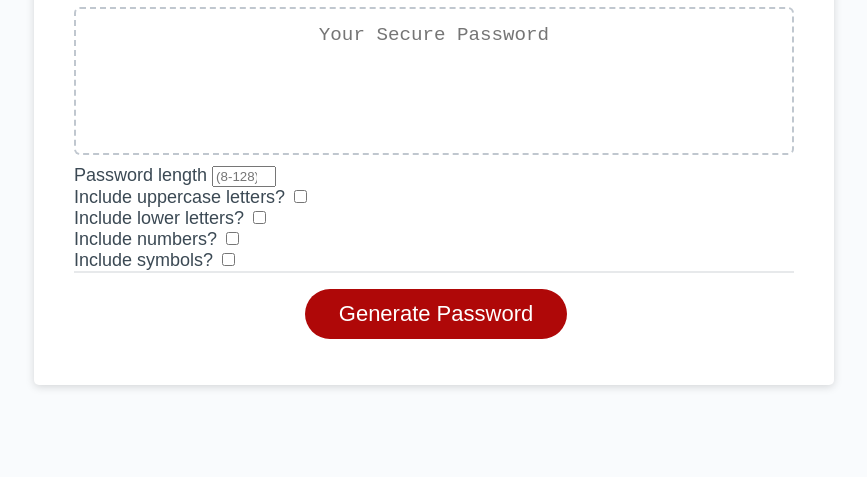
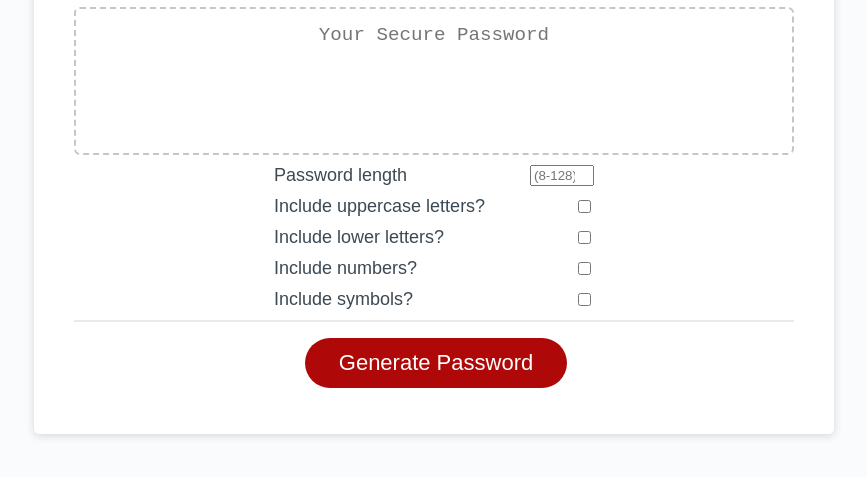
Before and after one commit to UshTae/password-generator, a plain HTML site: page index.html in a window 1280 px wide. Shown: the part 241-718 px from the top of the page, without its empty margins (206-1073 px from the left). Drawn offline with Linux system fonts and the light colour scheme.

Commit message:
styling criteria/ 'setting'  in css

```diff
--- a/assets/css/style.css
+++ b/assets/css/style.css
@@ -53,6 +53,14 @@ header {
 .card-body {
   min-height: 100px;
 }
+
+.setting {
+	display: flex;
+	justify-content: space-between;
+	align-items: center;
+	margin: 10px 200px;
+}
+
 
 .card-footer {
   text-align: center;
```
